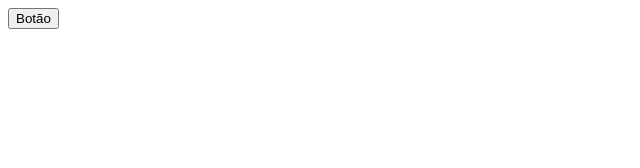
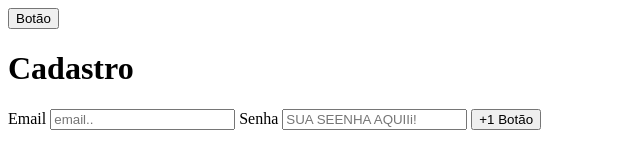
Before and after one commit to LukasLuut/meu-projeto-semantico, a plain HTML site: page index.html in a window 1280 px wide. Shown: the whole page, without its empty margins (0-640 px from the left). Drawn offline with Linux system fonts and the light colour scheme.

Commit message:
feat: adiciona formulário de cadastro no index.html

```diff
--- a/index.html
+++ b/index.html
@@ -9,6 +9,14 @@
 <body>
 
     <button>Botão</button>
+    <h1>Cadastro </h1>
+    <form action="">
+        <label for="Email">Email</label>
+        <input type="text" id="email" name="email" placeholder="email.." >
+        <label for="password">Senha</label>
+        <input type="password" id="password" name="password" placeholder="SUA SEENHA AQUIIi!">
+        <button>+1 Botão</button>
+    </form>
 
 </body>
 
```
